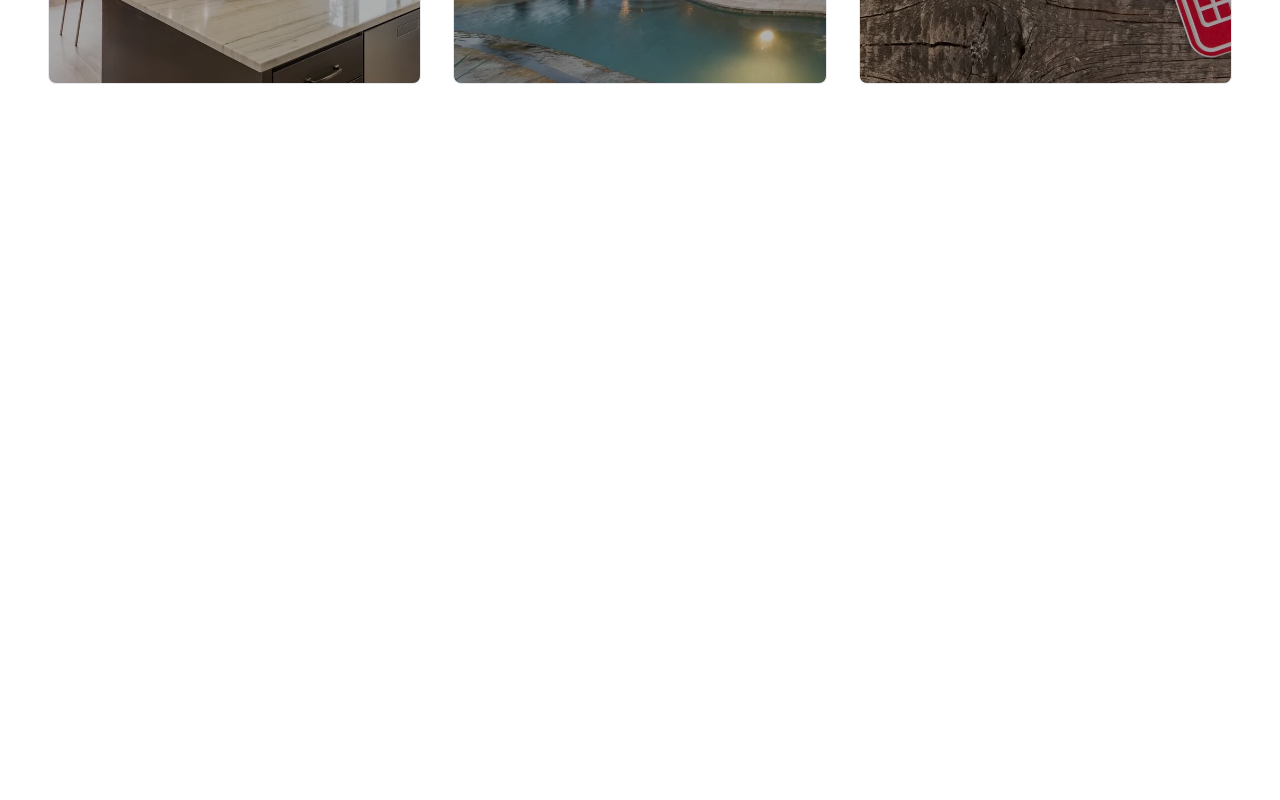
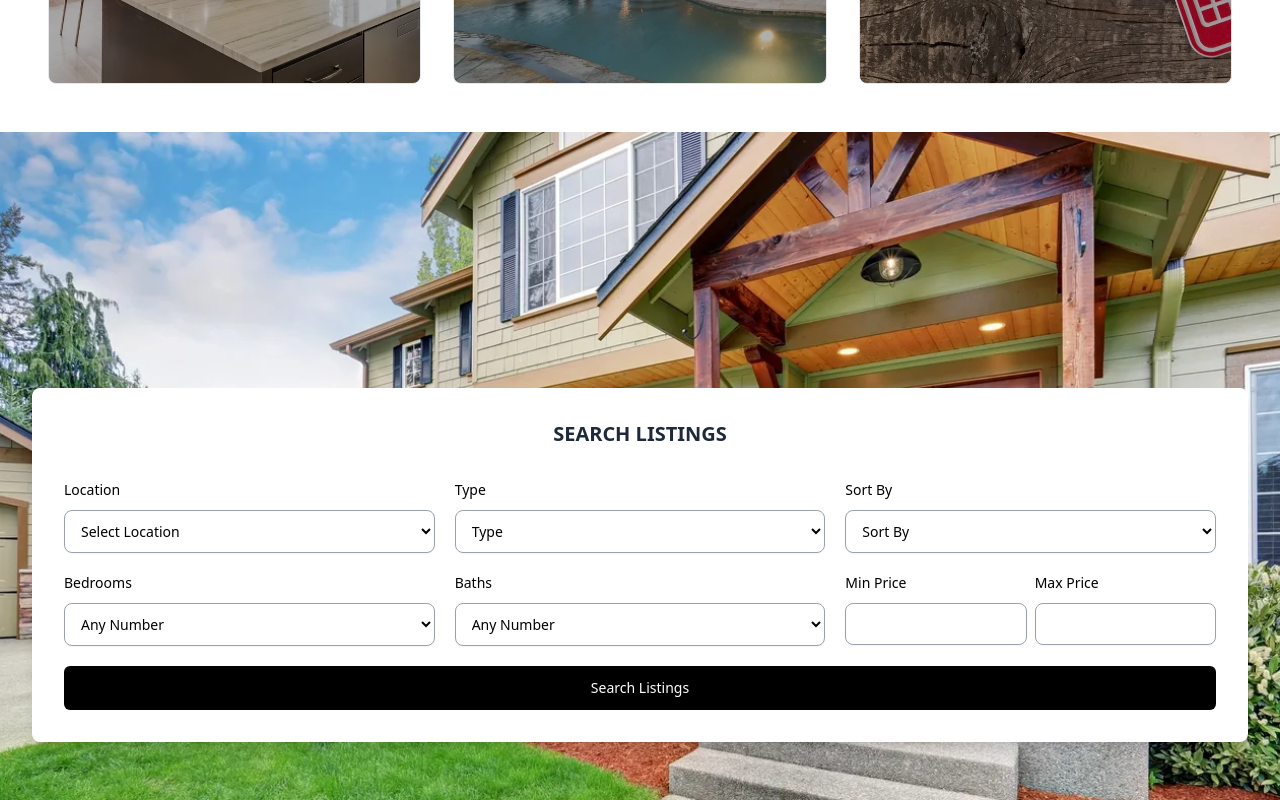
Before and after one commit to nthnyvldz/MM-Homes, a React (Vite) app: page / in a window 1280 px wide. Shown: the part 1020-1820 px from the top of the page. Before the commit the page ends 1152 px from the top, so only its background shows below. Built offline with nearby package versions, Linux system fonts and the light colour scheme.

Commit message:
MM-Homes-2: Find Listing Section (#2)

```diff
--- a/src/App.css
+++ b/src/App.css
@@ -28,6 +28,13 @@
   background-position: center;
 }
 
+.find-listing-section {
+  background: url("assets/formBG.webp");
+  background-size: cover;
+  background-position: center;
+  background-blend-mode: multiply;
+}
+
 @media (min-width: 768px) {
   .showcase3 {
     background-size: cover;
--- /dev/null
+++ b/src/components/inputs.tsx
@@ -0,0 +1,46 @@
+interface InputsProps {
+  inputType: "text" | "email" | "tel" | "password" | "number" | "selection";
+  placeholder?: string;
+  label: string;
+  options?: string[];
+}
+
+export default function Inputs({
+  inputType,
+  placeholder,
+  label,
+  options,
+}: InputsProps) {
+  return (
+    <div>
+      <label
+        htmlFor="first_name"
+        className="block mb-2.5 text-[12px] lg:text-sm text-heading"
+      >
+        {label}
+      </label>
+      {inputType === "selection" ? (
+        <select
+          id="first_name"
+          className="bg-neutral-secondary-medium border border-gray-400 text-heading text-[12px] lg:text-sm rounded-lg focus:ring-brand focus:border-brand block w-full px-3 py-2.5 shadow-xs"
+        >
+          <option value="" disabled selected>
+            {placeholder}
+          </option>
+          {options?.map((option, index) => (
+            <option key={index} value={option}>
+              {option}
+            </option>
+          ))}
+        </select>
+      ) : (
+        <input
+          type={inputType}
+          id="first_name"
+          className="bg-neutral-secondary-medium border border-gray-400 text-heading text-sm rounded-lg focus:ring-brand focus:border-brand block w-full px-3 py-2.5 shadow-xs placeholder:text-body"
+          placeholder={placeholder}
+        />
+      )}
+    </div>
+  );
+}
--- a/src/pages/homepage/home-page.tsx
+++ b/src/pages/homepage/home-page.tsx
@@ -1,11 +1,12 @@
 import Cards from "../../components/cards";
+import Inputs from "../../components/inputs";
 import Navigation from "../../components/navigation";
+import "react-multi-carousel/lib/styles.css";
 
 export default function HomePage() {
   return (
     <div>
       <Navigation />
-
       {/* Hero Section */}
       <section className="hero-section flex justify-center py-56 xl:py-64 px-4 md:px-6 lg:px-8 items-center">
         <div className="max-w-7xl text-center">
@@ -27,7 +28,6 @@ export default function HomePage() {
           </div>
         </div>
       </section>
-
       {/* Showcase Section */}
       <div className="m-12 grid grid-cols-1 lg:grid-cols-3 gap-8 justify-center ">
         <Cards
@@ -55,6 +55,60 @@ export default function HomePage() {
           classId="showcase3"
         />
       </div>
+      {/* Find Listing Section */}
+      <div className="find-listing-section flex justify-center py-56 xl:py-64 px-4 md:px-6 lg:px-8 items-center">
+        <div className="bg-white rounded-lg p-8 shadow-lg w-full">
+          <h2 className="text-md lg:text-xl font-bold text-gray-800 text-center">
+            SEARCH LISTINGS
+          </h2>
+
+          <div className="grid gap-3 lg:grid-cols-3 lg:gap-5 mt-8">
+            <Inputs
+              inputType="selection"
+              placeholder="Select Location"
+              label="Location"
+              options={["Location 1", "Location 2", "Location 3"]}
+            />
+
+            <Inputs
+              inputType="selection"
+              placeholder="Type"
+              label="Type"
+              options={["Type 1", "Type 2", "Type 3"]}
+            />
+
+            <Inputs
+              inputType="selection"
+              placeholder="Sort By"
+              label="Sort By"
+              options={["Option 1", "Option 2", "Option 3"]}
+            />
+
+            <Inputs
+              inputType="selection"
+              placeholder="Any Number"
+              label="Bedrooms"
+              options={["1+", "2+", "3+", "4+", "5+"]}
+            />
+
+            <Inputs
+              inputType="selection"
+              placeholder="Any Number"
+              label="Baths"
+              options={["1+", "2+", "3+", "4+", "5+"]}
+            />
+
+            <div className="grid grid-cols-2 gap-2">
+              <Inputs inputType="number" label="Min Price" />
+              <Inputs inputType="number" label="Max Price" />
+            </div>
+
+            <button className="col-span-full px-6 py-3 rounded-md bg-black hover:bg-gray-800 text-[12px] lg:text-sm font-medium text-white transition-colors">
+              Search Listings
+            </button>
+          </div>
+        </div>
+      </div>
     </div>
   );
 }
```
Also changed, not shown: src/assets/formBG.webp (added).
